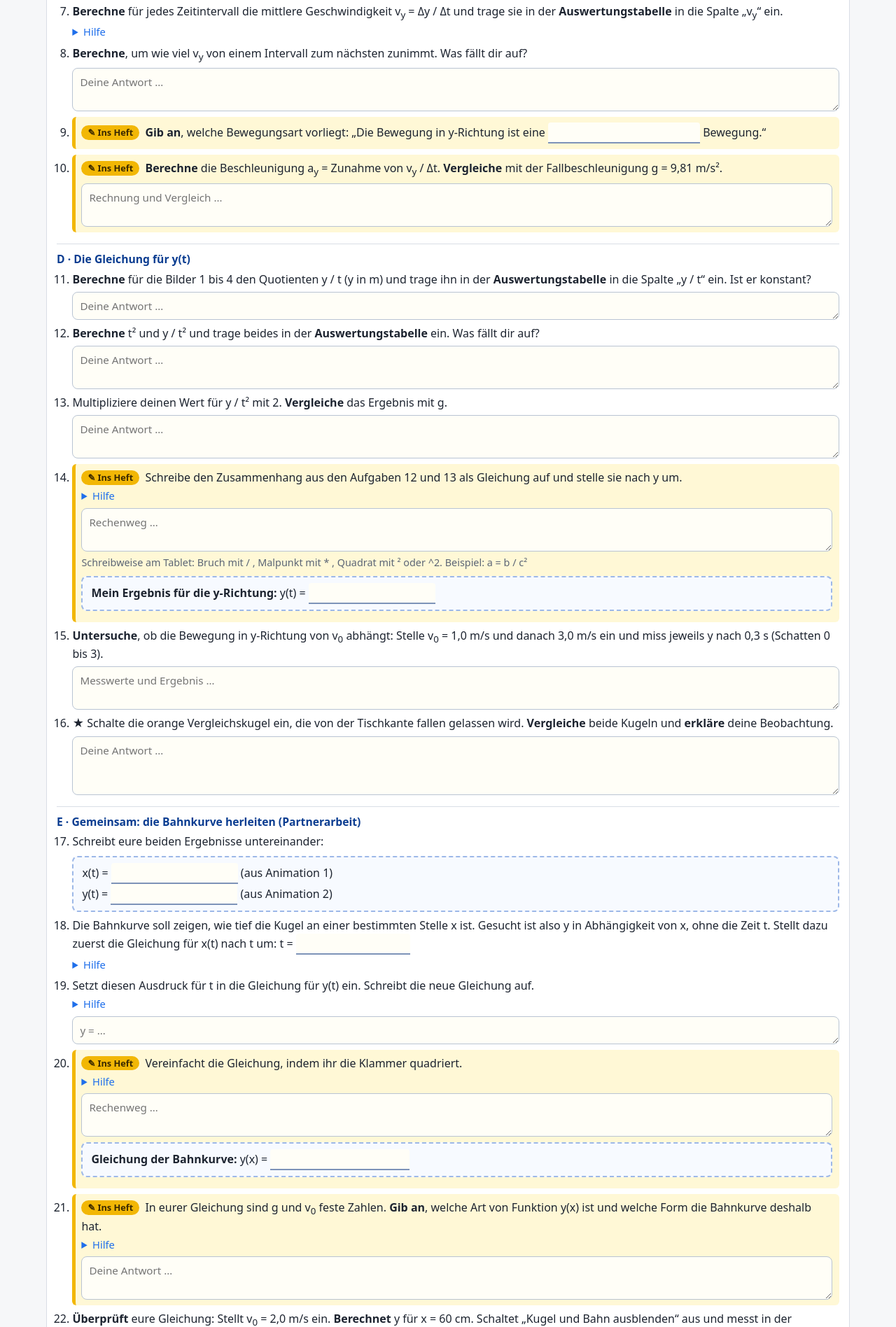
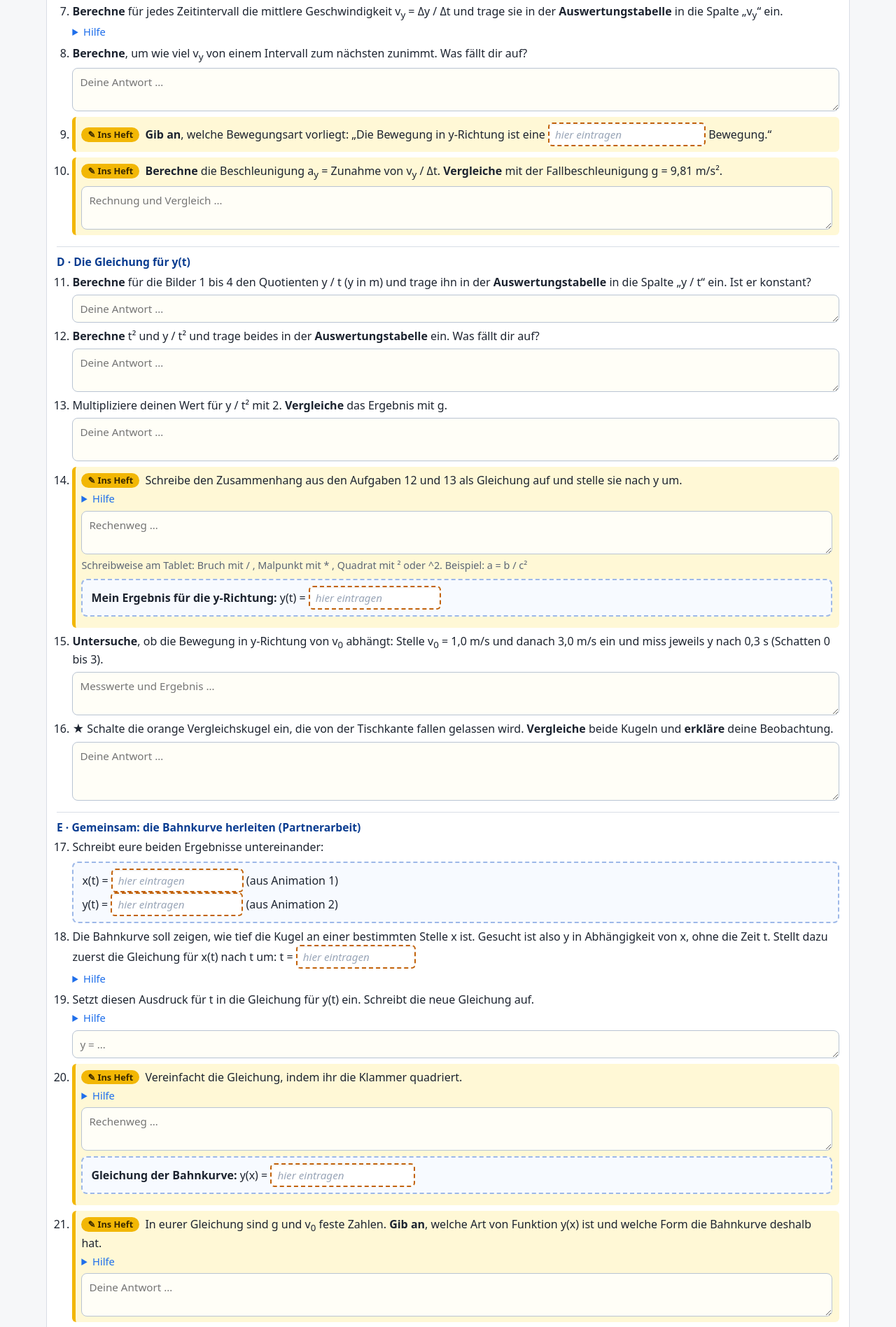
Before and after one commit to Noraya-Schule/noraya-schule.github.io, a plain HTML site: page animationen/waagerechter-wurf/y-richtung.html in a window 1280 px wide. Shown: the part 2476-4372 px from the top of the page at 70% size. Drawn offline with Linux system fonts and the light colour scheme.

Commit message:
Animationen: Lückenfelder deutlicher sichtbar
Co-Authored-By: Claude Opus 5.5 <noreply@anthropic.com>
Claude-Session: https://claude.ai/code/session_01GtzkkG41PXqtfwuvbCd1vq

```diff
--- a/animationen/waagerechter-wurf/y-richtung.html
+++ b/animationen/waagerechter-wurf/y-richtung.html
@@ -62,7 +62,9 @@
   table.chk td .fb{display:block;font-size:.75rem;color:#c62f3e;min-height:1em}
   #measDetail p{margin:2px 0}
   textarea.ans{display:block;width:100%;margin-top:6px;font:inherit;font-size:.95rem;padding:8px 10px;border:1px solid #b9c4d3;border-radius:8px;background:#fffef7;resize:vertical}
-  input.blank{font:inherit;font-size:.95rem;padding:3px 6px;border:none;border-bottom:2px solid #7d93b8;background:#fffef7;border-radius:4px 4px 0 0;max-width:100%}
+  input.blank{font:inherit;font-size:.95rem;padding:4px 8px;border:2px solid #7d93b8;background:#fff;border-radius:6px;max-width:100%;box-shadow:inset 0 1px 2px rgba(0,0,0,.08)}
+  input.blank::placeholder{color:#9aa6b8;font-style:italic}
+  input.blank:placeholder-shown{background:#fff;border-color:#c2620a;border-style:dashed}
   textarea.ans:focus,input.blank:focus,input.mirror:focus{outline:2px solid var(--accent);outline-offset:1px}
   input.mirror{width:5.2em;font:inherit;font-size:.92rem;padding:3px 6px;border:1px solid var(--line);border-radius:6px;text-align:right;background:#fffef7}
   .plotwrap{margin:8px 0}
@@ -167,22 +169,22 @@
 <li><span class="op">Vergleiche</span> die Werte für Δy. <span class="op">Berechne</span> dazu, um wie viel jeder Abstand größer ist als der vorherige. Was fällt dir auf?<textarea class="ans save" rows="3" placeholder="Deine Antwort …"></textarea></li>
 <li><span class="op">Berechne</span> für jedes Zeitintervall die mittlere Geschwindigkeit v<sub>y</sub> = Δy / Δt und trage sie in der <b>Auswertungstabelle</b> in die Spalte „v<sub>y</sub>“ ein.<details><summary>Hilfe</summary><p>Δt ist die Zeit zwischen zwei benachbarten Bildern. Du findest sie in der Einstellung „Stroboskop-Zeitabstand“ (bei uns Δt = 0,10 s) oder als Unterschied zweier aufeinanderfolgender t-Werte in der Tabelle, z. B. 0,20 s − 0,10 s = 0,10 s. Rechne Δy in m um (z. B. 15 cm = 0,15 m) und teile durch Δt.</p></details></li>
 <li><span class="op">Berechne</span>, um wie viel v<sub>y</sub> von einem Intervall zum nächsten zunimmt. Was fällt dir auf?<textarea class="ans save" rows="2" placeholder="Deine Antwort …"></textarea></li>
-<li class="heft"><span class="heftbadge">✎ Ins Heft</span><span class="op">Gib an</span>, welche Bewegungsart vorliegt: „Die Bewegung in y-Richtung ist eine <input class="blank save" size="18" placeholder="" autocomplete="off" data-heft="h1"> Bewegung.“</li>
+<li class="heft"><span class="heftbadge">✎ Ins Heft</span><span class="op">Gib an</span>, welche Bewegungsart vorliegt: „Die Bewegung in y-Richtung ist eine <input class="blank save" size="18" placeholder="hier eintragen" autocomplete="off" data-heft="h1"> Bewegung.“</li>
 <li class="heft"><span class="heftbadge">✎ Ins Heft</span><span class="op">Berechne</span> die Beschleunigung a<sub>y</sub> = Zunahme von v<sub>y</sub> / Δt. <span class="op">Vergleiche</span> mit der Fallbeschleunigung g = 9,81 m/s².<textarea class="ans save" rows="2" placeholder="Rechnung und Vergleich …" data-heft="h2"></textarea></li>
 </ol>
 <h3>D · Die Gleichung für y(t)</h3><ol class="tasks" start="11">
 <li><span class="op">Berechne</span> für die Bilder 1 bis 4 den Quotienten y / t (y in m) und trage ihn in der <b>Auswertungstabelle</b> in die Spalte „y / t“ ein. Ist er konstant?<textarea class="ans save" rows="1" placeholder="Deine Antwort …"></textarea></li>
 <li><span class="op">Berechne</span> t² und y / t² und trage beides in der <b>Auswertungstabelle</b> ein. Was fällt dir auf?<textarea class="ans save" rows="2" placeholder="Deine Antwort …"></textarea></li>
 <li>Multipliziere deinen Wert für y / t² mit 2. <span class="op">Vergleiche</span> das Ergebnis mit g.<textarea class="ans save" rows="2" placeholder="Deine Antwort …"></textarea></li>
-<li class="heft"><span class="heftbadge">✎ Ins Heft</span>Schreibe den Zusammenhang aus den Aufgaben 12 und 13 als Gleichung auf und stelle sie nach y um.<details><summary>Hilfe</summary><p>Du hast herausgefunden: 2 · y / t² ≈ g. Stelle diese Gleichung Schritt für Schritt nach y um.</p></details><textarea class="ans save" rows="2" placeholder="Rechenweg …"></textarea><p class="hint">Schreibweise am Tablet: Bruch mit / , Malpunkt mit * , Quadrat mit ² oder ^2. Beispiel: a = b / c²</p><div class="box"><b>Mein Ergebnis für die y-Richtung:</b> y(t) = <input class="blank save" size="14" placeholder="" autocomplete="off" data-heft="h3"></div></li>
+<li class="heft"><span class="heftbadge">✎ Ins Heft</span>Schreibe den Zusammenhang aus den Aufgaben 12 und 13 als Gleichung auf und stelle sie nach y um.<details><summary>Hilfe</summary><p>Du hast herausgefunden: 2 · y / t² ≈ g. Stelle diese Gleichung Schritt für Schritt nach y um.</p></details><textarea class="ans save" rows="2" placeholder="Rechenweg …"></textarea><p class="hint">Schreibweise am Tablet: Bruch mit / , Malpunkt mit * , Quadrat mit ² oder ^2. Beispiel: a = b / c²</p><div class="box"><b>Mein Ergebnis für die y-Richtung:</b> y(t) = <input class="blank save" size="14" placeholder="hier eintragen" autocomplete="off" data-heft="h3"></div></li>
 <li><span class="op">Untersuche</span>, ob die Bewegung in y-Richtung von v<sub>0</sub> abhängt: Stelle v<sub>0</sub> = 1,0 m/s und danach 3,0 m/s ein und miss jeweils y nach 0,3 s (Schatten 0 bis 3).<textarea class="ans save" rows="2" placeholder="Messwerte und Ergebnis …"></textarea></li>
 <li>★ Schalte die orange Vergleichskugel ein, die von der Tischkante fallen gelassen wird. <span class="op">Vergleiche</span> beide Kugeln und <span class="op">erkläre</span> deine Beobachtung.<textarea class="ans save" rows="3" placeholder="Deine Antwort …"></textarea></li>
 </ol>
 <h3>E · Gemeinsam: die Bahnkurve herleiten (Partnerarbeit)</h3><ol class="tasks" start="17">
-<li>Schreibt eure beiden Ergebnisse untereinander:<div class="box">x(t) = <input class="blank save" size="14" placeholder="" autocomplete="off"> (aus Animation 1)<br>y(t) = <input class="blank save" size="14" placeholder="" autocomplete="off"> (aus Animation 2)</div></li>
-<li>Die Bahnkurve soll zeigen, wie tief die Kugel an einer bestimmten Stelle x ist. Gesucht ist also y in Abhängigkeit von x, ohne die Zeit t. Stellt dazu zuerst die Gleichung für x(t) nach t um: t = <input class="blank save" size="12" placeholder="" autocomplete="off"><details><summary>Hilfe</summary><p>Teilt beide Seiten der Gleichung durch v<sub>0</sub>.</p></details></li>
+<li>Schreibt eure beiden Ergebnisse untereinander:<div class="box">x(t) = <input class="blank save" size="14" placeholder="hier eintragen" autocomplete="off"> (aus Animation 1)<br>y(t) = <input class="blank save" size="14" placeholder="hier eintragen" autocomplete="off"> (aus Animation 2)</div></li>
+<li>Die Bahnkurve soll zeigen, wie tief die Kugel an einer bestimmten Stelle x ist. Gesucht ist also y in Abhängigkeit von x, ohne die Zeit t. Stellt dazu zuerst die Gleichung für x(t) nach t um: t = <input class="blank save" size="12" placeholder="hier eintragen" autocomplete="off"><details><summary>Hilfe</summary><p>Teilt beide Seiten der Gleichung durch v<sub>0</sub>.</p></details></li>
 <li>Setzt diesen Ausdruck für t in die Gleichung für y(t) ein. Schreibt die neue Gleichung auf.<details><summary>Hilfe</summary><p>Überall, wo in y(t) ein t steht, schreibt ihr jetzt euren Bruch aus Aufgabe 18 in Klammern.</p></details><textarea class="ans save" rows="1" placeholder="y = …"></textarea></li>
-<li class="heft"><span class="heftbadge">✎ Ins Heft</span>Vereinfacht die Gleichung, indem ihr die Klammer quadriert.<details><summary>Hilfe</summary><p>Beim Quadrieren eines Bruchs werden Zähler und Nenner quadriert: (a / b)² = a² / b².</p></details><textarea class="ans save" rows="2" placeholder="Rechenweg …"></textarea><div class="box"><b>Gleichung der Bahnkurve:</b> y(x) = <input class="blank save" size="16" placeholder="" autocomplete="off" data-heft="h4"></div></li>
+<li class="heft"><span class="heftbadge">✎ Ins Heft</span>Vereinfacht die Gleichung, indem ihr die Klammer quadriert.<details><summary>Hilfe</summary><p>Beim Quadrieren eines Bruchs werden Zähler und Nenner quadriert: (a / b)² = a² / b².</p></details><textarea class="ans save" rows="2" placeholder="Rechenweg …"></textarea><div class="box"><b>Gleichung der Bahnkurve:</b> y(x) = <input class="blank save" size="16" placeholder="hier eintragen" autocomplete="off" data-heft="h4"></div></li>
 <li class="heft"><span class="heftbadge">✎ Ins Heft</span>In eurer Gleichung sind g und v<sub>0</sub> feste Zahlen. <span class="op">Gib an</span>, welche Art von Funktion y(x) ist und welche Form die Bahnkurve deshalb hat.<details><summary>Hilfe</summary><p>Vergleicht mit einer Funktion der Form y = a · x² aus dem Mathematikunterricht.</p></details><textarea class="ans save" rows="2" placeholder="Deine Antwort …" data-heft="h5"></textarea></li>
 <li><span class="op">Überprüft</span> eure Gleichung: Stellt v<sub>0</sub> = 2,0 m/s ein. <span class="op">Berechnet</span> y für x = 60 cm. Schaltet „Kugel und Bahn ausblenden“ aus und messt in der Animation nach.<textarea class="ans save" rows="2" placeholder="Rechnung, Messwert, Vergleich …"></textarea></li>
 <li>★ <span class="op">Begründet</span> mit eurer Gleichung, wie sich die Bahnkurve ändert, wenn v<sub>0</sub> verdoppelt wird. <span class="op">Überprüft</span> eure Vermutung in der Animation.<textarea class="ans save" rows="3" placeholder="Deine Antwort …"></textarea></li>
```
Also changed, not shown: animationen/waagerechter-wurf/x-richtung.html (+7 -5 lines), lehrkraefte/ansehen.html (+1 -1 lines), lehrkraefte/index.html (+1 -1 lines), 14 other files.
